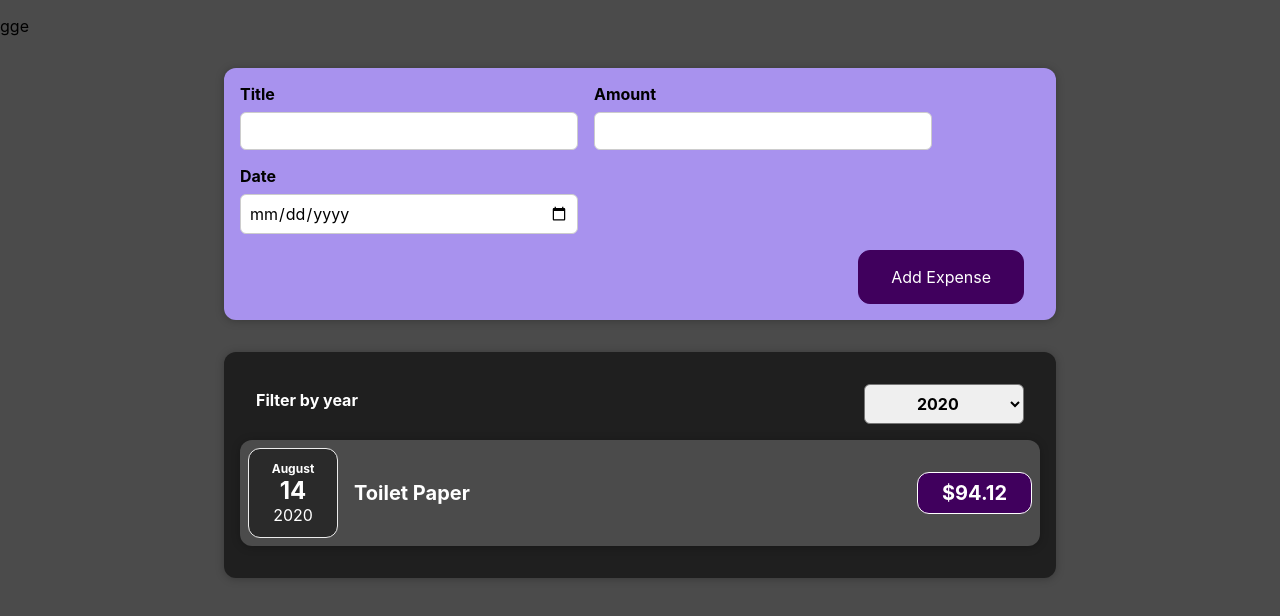
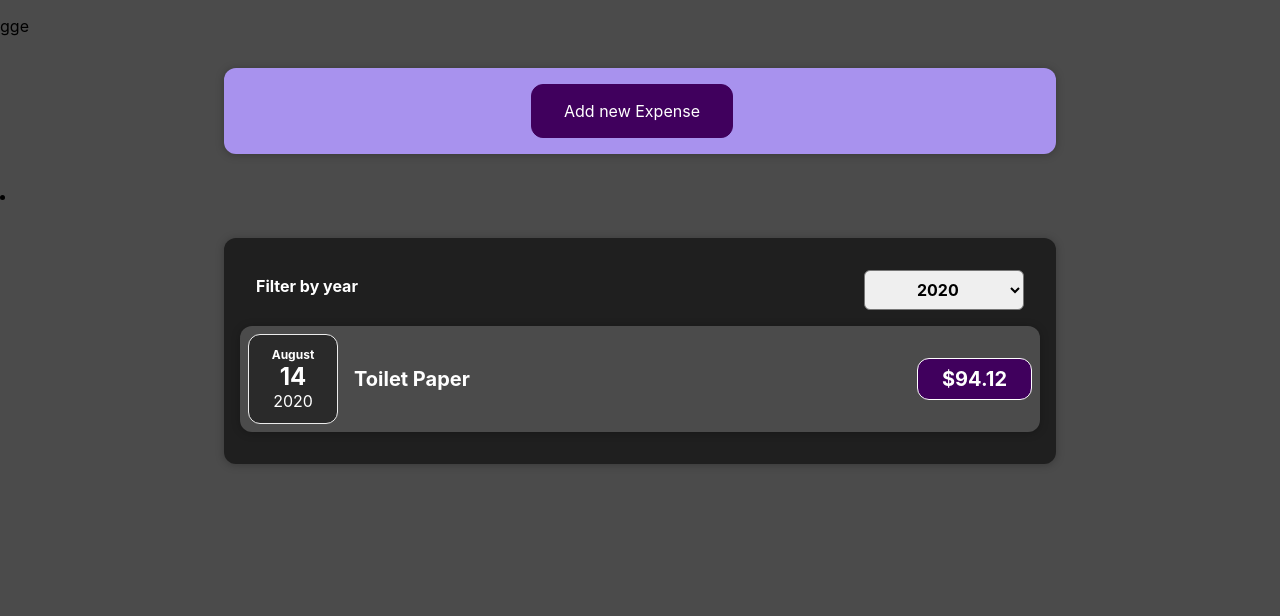
Before and after one commit to Nacrosolutions/expense-tracker, a React (Create React App) app: page / in a window 1280 px wide. Shown: the top 616 px of the page. Built offline with nearby package versions, Linux system fonts and the light colour scheme.

Commit message:
appearing and disappearing Expense

```diff
--- /dev/null
+++ b/src/components/ExpenseList.css
@@ -0,0 +1,9 @@
+.expenses-list {
+  list-style: none;
+  padding: 0;
+}
+
+.expenses-list__fallback {
+  color: white;
+  text-align: center;
+}
--- /dev/null
+++ b/src/components/ExpenseList.js
@@ -0,0 +1,27 @@
+import ExpenseItem from "./ExpenseItem";
+
+import './ExpenseList.css';
+const ExpenseList = (props) => {
+
+  if (props.expense.length === 0) {
+    return (<h2 className="expenses-list__fallback">No expense Found</h2>)
+  }
+
+
+  return (
+    <ul className="expenses-list">
+      {
+        props.expense.map(expenses => <ExpenseItem key={expenses.id} title={expenses.title} amount={expenses.amount} date={expenses.date} />)
+
+      }
+
+    </ul>
+  )
+
+
+}
+
+
+
+
+export default ExpenseList;
--- a/src/components/ExpenseNew.js
+++ b/src/components/ExpenseNew.js
@@ -2,6 +2,7 @@ import { useState } from 'react';
 import Card from './Card';
 import ExpensesFilter from './ExpenseFilter/ExpensesFilter';
 import ExpenseItem from './ExpenseItem';
+import ExpenseList from './ExpenseList';
 
 import './Expenses.css';
 
@@ -22,13 +23,22 @@ function ExpenseNew(props) {
   })
   console.log(intValue);
 
+  // const newFilterValue = filterExpense.map(expenses => <ExpenseItem key={expenses.id} title={expenses.title} amount={expenses.amount} date={expenses.date} />)
+
+
 
   return (
-    <div>
+    <li>
       {/* {console.log(props.expenses.filter())} */}
       <Card className="expenses">
         <ExpensesFilter onFilter={filterChangeHandler} selected={intValue} />
-        {filterExpense.map(expenses => <ExpenseItem key={expenses.id} title={expenses.title} amount={expenses.amount} date={expenses.date} />)}
+
+
+        <ExpenseList expense={filterExpense} />
+
+        {/* {filterExpense.length === 0 ? <p color='white '>No Expenses Found</p> : newFilterValue} */}
+
+        {/* {filterExpense.map(expenses => <ExpenseItem key={expenses.id} title={expenses.title} amount={expenses.amount} date={expenses.date} />)} */}
         {/* <ExpenseItem title={props.expenses[0].title} amount={props.expenses[0].amount} date={props.expenses[0].date}></ExpenseItem>
         <ExpenseItem title={props.expenses[1].title} amount={props.expenses[1].amount} date={props.expenses[1].date}></ExpenseItem>
         <ExpenseItem title={props.expenses[2].title} amount={props.expenses[2].amount} date={props.expenses[2].date}></ExpenseItem>
@@ -36,7 +46,7 @@ function ExpenseNew(props) {
 
 
       </Card>
-    </div>
+    </li>
   )
 
 }
--- a/src/components/NewExpense/ExpenseForm.js
+++ b/src/components/NewExpense/ExpenseForm.js
@@ -6,6 +6,8 @@ function ExpenseForm(props) {
   const [enterTitle, setEnterTitle] = useState('');
   const [enterAmount, setAmount] = useState('');
   const [enterDate, setDate] = useState('');
+
+
 
   const titleChangeHandler = (event) => {
     setEnterTitle(event.target.value);
@@ -44,6 +46,7 @@ function ExpenseForm(props) {
   return (
 
     <form onSubmit={submitchangeHandler}>
+
       <div className="new-expense__controls">
         <div className="new-expense__control">
           <label>Title</label>
@@ -59,7 +62,9 @@ function ExpenseForm(props) {
         </div>
       </div>
       <div className="new-expense__actions">
+        <button onClick={props.onCancel}>Cancel</button>
         <button type="submit"> Add Expense</button>
+
       </div>
     </form>
   )
--- a/src/components/NewExpense/NewExpense.js
+++ b/src/components/NewExpense/NewExpense.js
@@ -1,11 +1,14 @@
 
 
+import { useState } from 'react';
 import ExpenseForm from './ExpenseForm';
 import './NewExpense.css';
 
 function NewExpense(props) {
 
   const saveExpenseHandler = (expenseData) => {
+
+
 
     const expenseValue =
     {
@@ -16,13 +19,23 @@ function NewExpense(props) {
     props.onAddExpense(expenseValue);
   }
 
+  const [isEditing, setEditing] = useState(false);
+
+  const expenseHandler = () => {
+    setEditing(true);
+  }
+
+  const cancelExpenseHandler = () => {
+    setEditing(false);
+  }
+
 
   return (
     <div className="new-expense">
 
-      <ExpenseForm
-        onSaveExpense={saveExpenseHandler}
-      ></ExpenseForm>
+      {!isEditing && <button onClick={expenseHandler}>Add new Expense</button>}
+      {isEditing && <ExpenseForm onSaveExpense={saveExpenseHandler} onCancel={cancelExpenseHandler} ></ExpenseForm>}
+
 
     </div>
   )
```
Also changed, not shown: src/sample.txt (added).
